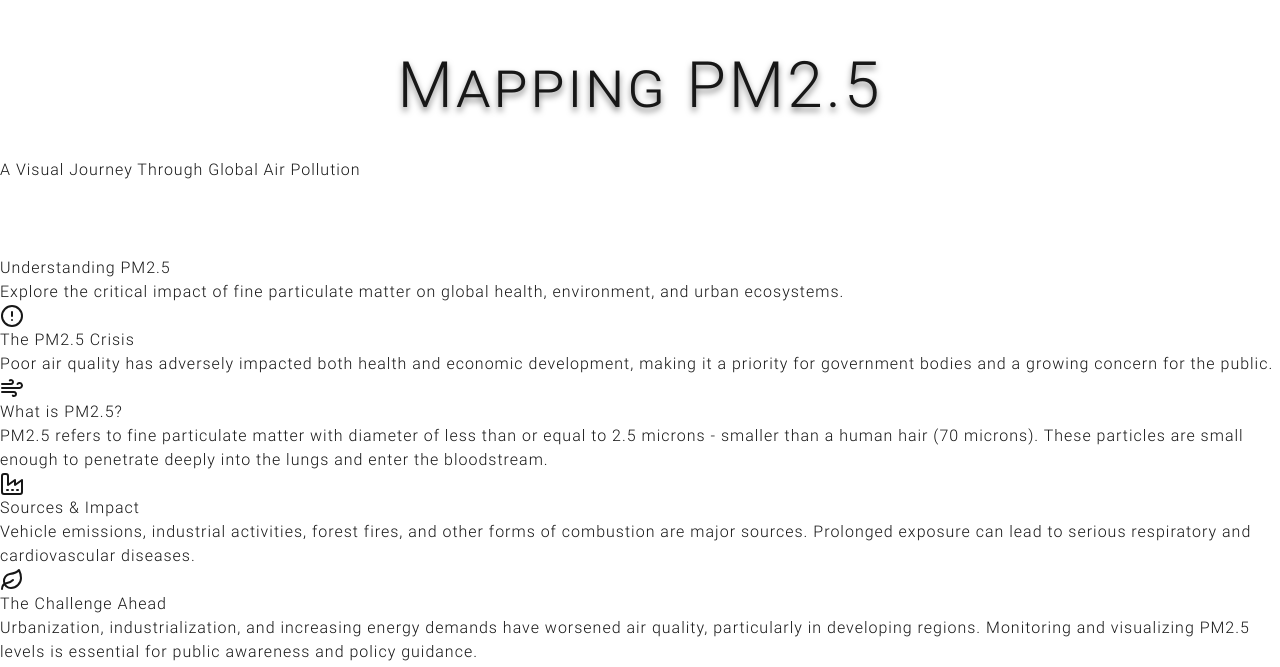
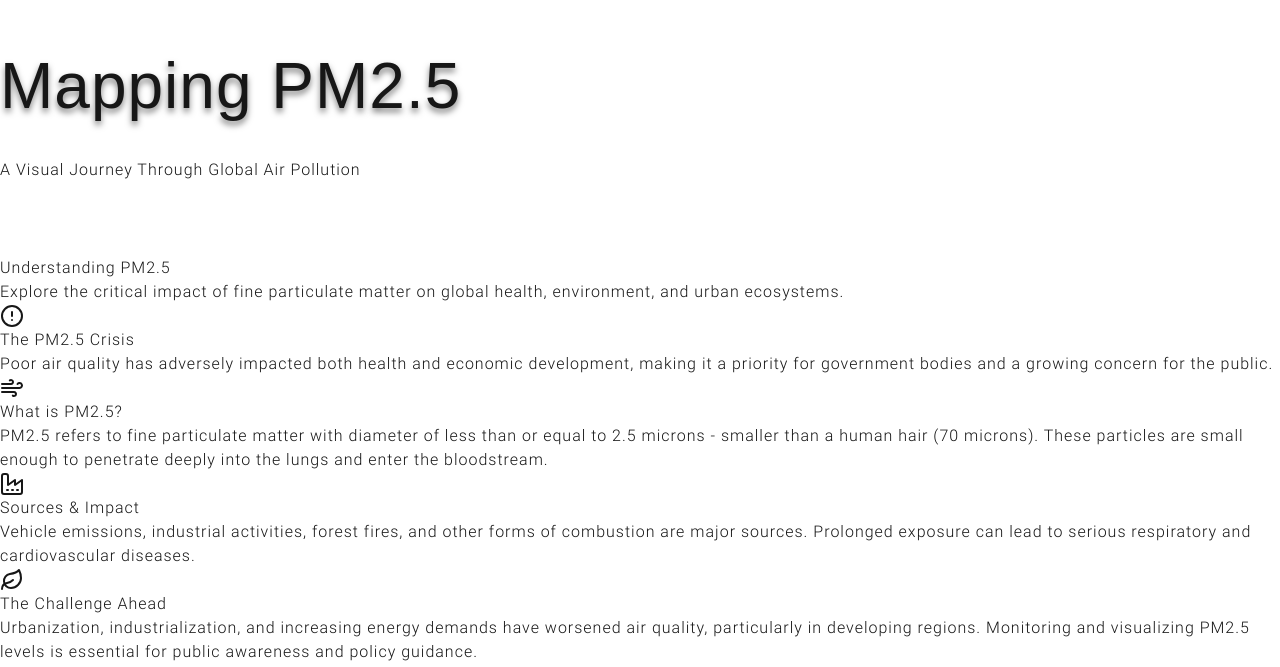
Before and after one commit to ziaa03/COS30045_DataVis-Proj, a Next.js app in the folder cos30045_group_project/: page / in a window 1280 px wide. Shown: the part 355-1022 px from the top of the page. Built offline with nearby package versions, Linux system fonts and the light colour scheme; no server answers; grey boxes are pictures that could not be loaded.

Commit message:
added new fonts and hid scrollbar in diff browsers

```diff
--- a/cos30045_group_project/src/app/globals.css
+++ b/cos30045_group_project/src/app/globals.css
@@ -8,11 +8,23 @@
   --font-geist-sans: 'GeistSans', sans-serif;
   --font-geist-mono: 'GeistMono', monospace;
   --font-orbitron: 'Orbitron', sans-serif;
-  --font-cinzel: 'Cinzel', serif;
-  --font-marcellus: 'Marcellus', serif;
-  --font-poppins: 'Poppins', sans-serif;
   --font-roboto: 'Roboto', sans-serif;
+  --font-copernicus: 'Copernicus', sans-serif;
 }
+
+/* Hide vertical scrollbar on diff browsers */
+
+/* Chrome, Safari and Opera */
+::-webkit-scrollbar {
+  display: none;
+}
+
+/* IE and Edge */
+html {
+  -ms-overflow-style: none;  /* IE and Edge */
+  scrollbar-width: none;  /* Firefox */
+}
+
 
 @media (prefers-color-scheme: dark) {
   :root {
@@ -72,14 +84,10 @@ body {
 }
 
 .title {
-  font-family: var(--font-roboto);
+  font-family: var(--font-copernicus);
   font-size: 4rem;
-  font-weight: 700;
-  text-align: center;
-  letter-spacing: 3px;
-  font-style: bold;
+  font-weight: 500;
   text-shadow: 0 4px 6px rgba(0, 0, 0, 0.5);
-  font-variant: small-caps;
   transition: transform 0.3s ease-in-out;
 }
 
```
